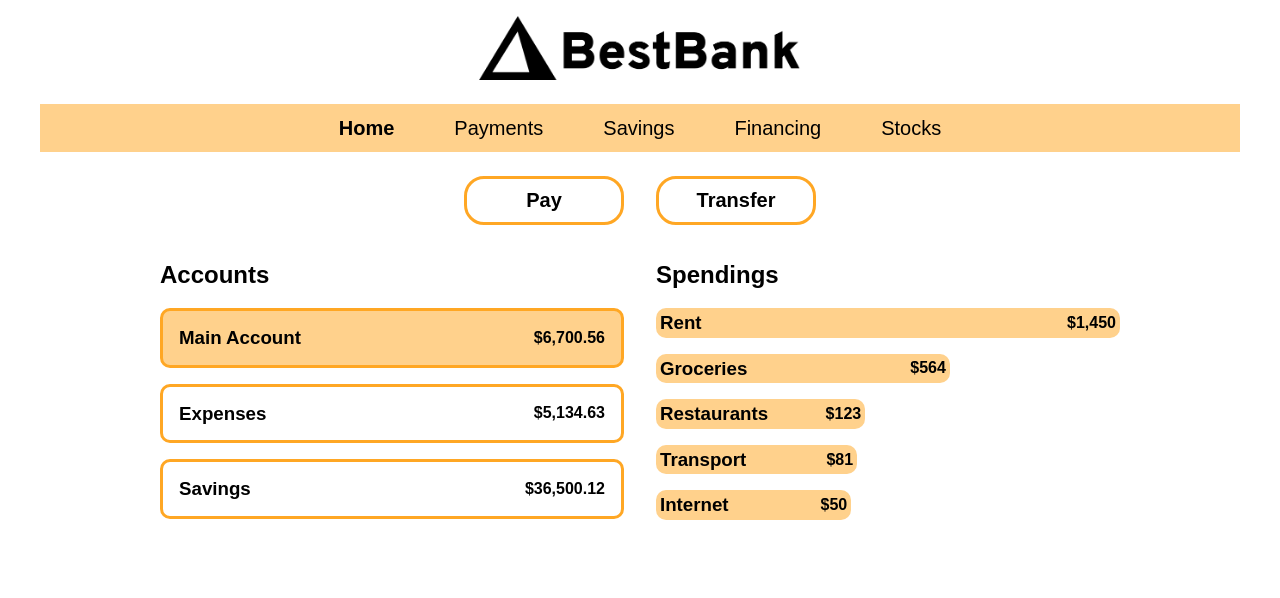
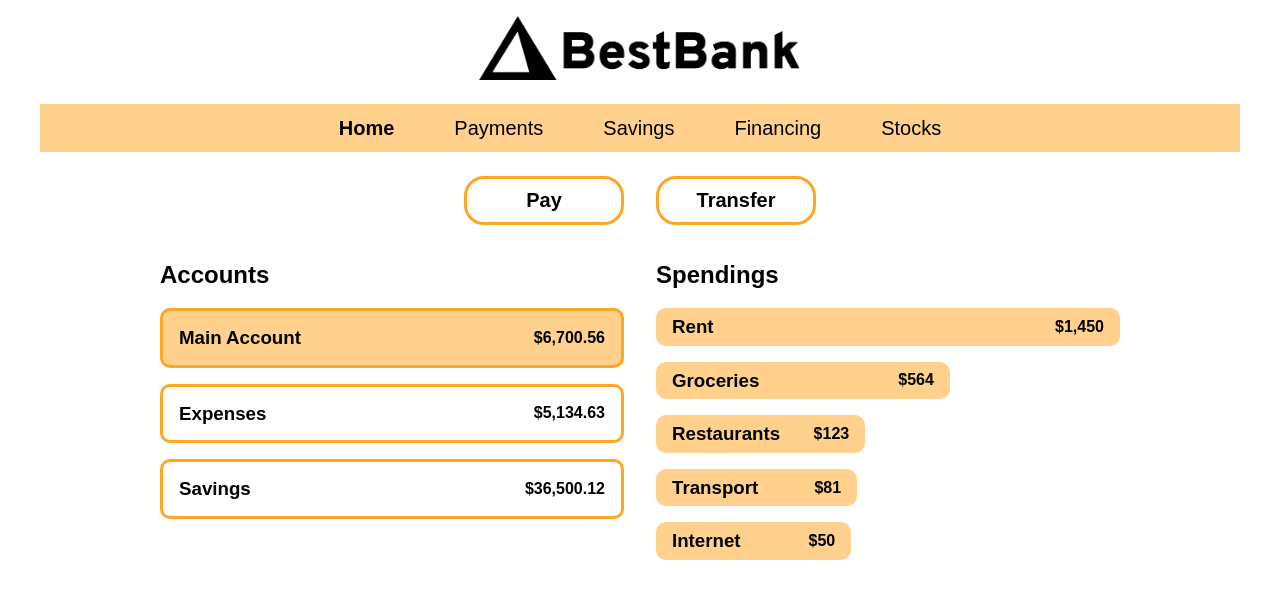
Before and after one commit to tak40/best-bank, a React (Vite) app: page / in a window 1280 px wide. Shown: the top 598 px of the page. Built offline with nearby package versions, Linux system fonts and the light colour scheme.

Commit message:
update: spending bar styling

```diff
--- a/index.css
+++ b/index.css
@@ -147,7 +147,7 @@ nav ul li a:hover {
 }
 
 .spendings-item {
-    padding: 0.25em;
+    padding: 0.5em 1em;
     background-color: #ffd18c;
 }
 
--- a/src/App.jsx
+++ b/src/App.jsx
@@ -5,12 +5,10 @@ import Accounts from './components/Accounts'
 import ButtonSection from './components/ButtonSection'
 import Header from './components/Header'
 import Spendings from './components/Spendings'
-import accounts from './data/AccountsData'
+import accounts from './data/accountsData'
 
 function App() {
-    const [selectedAccountId, setSelectedAccountId] = useState(
-        accounts[0].id
-    )
+    const [selectedAccountId, setSelectedAccountId] = useState(accounts[0].id)
 
     return (
         <div className="app-container">
```
Also changed, not shown: src/data/accountsData.js (renamed from src/data/AccountsData.jsx), 1 other file (tests, documents, lock files or other folders).
